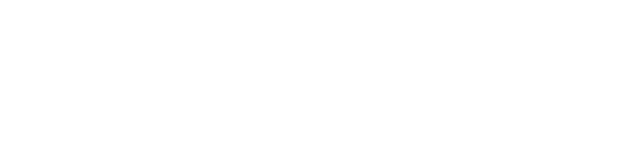
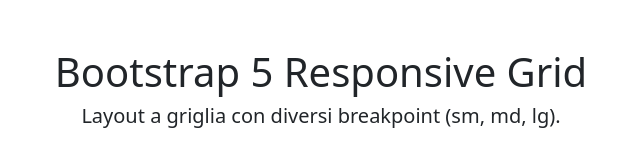
Before and after one commit to AngelaFerraro18/htmlcss-bootstrap-layout, a plain HTML site: page index.html in a window 1280 px wide. Shown: the whole page, without its empty margins (319-959 px from the left). Drawn offline with nearby package versions, Linux system fonts and the light colour scheme.

Commit message:
feat: create header using bs classes

```diff
--- a/index.html
+++ b/index.html
@@ -9,10 +9,11 @@
     <link href="https://cdn.jsdelivr.net/npm/bootstrap@5.3.3/dist/css/bootstrap.min.css" rel="stylesheet" integrity="sha384-QWTKZyjpPEjISv5WaRU9OFeRpok6YctnYmDr5pNlyT2bRjXh0JMhjY6hW+ALEwIH" crossorigin="anonymous">
 </head>
 
-<body>
+<body class="container-sm mt-5">
  <!-- intestazione della pagina -->
-  <header>
-
+  <header class="text-center">
+    <h1>Bootstrap 5 Responsive Grid</h1>
+    <h3 class="fs-5 fw-lighter">Layout a griglia con diversi breakpoint (sm, md, lg).</h3>
   </header>
   <!-- /intestazione della pagina -->
 
```
